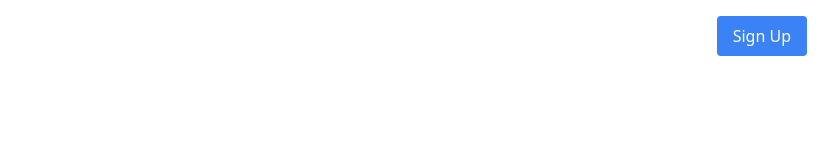
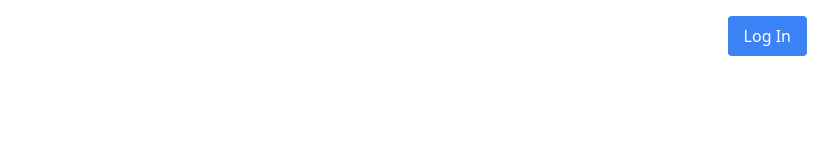
Before and after one commit to aadilaliofficial/taskmanager, a React (Vite) app in the folder task-manager-frontend/: page / in a window 1280 px wide. Shown: the top 160 px of the page, without its empty margins (457-1280 px from the left). Built offline with nearby package versions, Linux system fonts and the light colour scheme.

Commit message:
Update Signup.jsx

```diff
--- a/task-manager-frontend/src/pages/Signup.jsx
+++ b/task-manager-frontend/src/pages/Signup.jsx
@@ -28,10 +28,10 @@ const handleSignup = async (e) => {
   return (
     <div className="flex h-screen items-center justify-center">
       <button
-        onClick={() => navigate("/signup")}
+        onClick={() => navigate("/login")}
         className="absolute top-4 right-4 bg-blue-500 text-white px-4 py-2 rounded"
       >
-        Sign Up
+Log In
       </button>
       <form onSubmit={handleSignup} className="bg-white p-6 rounded shadow w-80 space-y-3">
         <h2 className="text-xl font-bold">Sign Up</h2>
```
